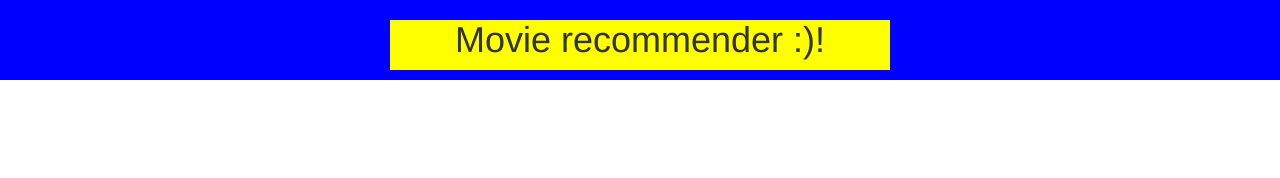
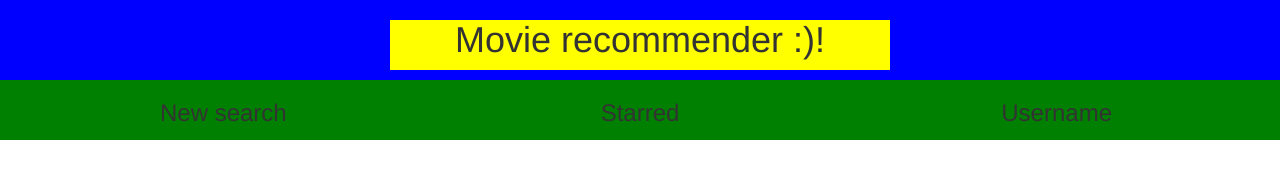
Before and after one commit to hoevik/01movieRecommend, a website: page views/index.html in a window 1280 px wide. Drawn offline with Linux system fonts and the light colour scheme; files that its build step writes are made by us from their sources; files whose address does not match are found by name.

Commit message:
fixed menu bar

```diff
--- a/public/styles/styles.css
+++ b/public/styles/styles.css
@@ -1,7 +1,7 @@
 .header {
   background-color: blue;
   height: 80px;
-  position:absolute;
+ -- abselute value --
 }
 .logo {
   margin: auto;
@@ -9,7 +9,12 @@
   height: 50px;
   width: 500px;
   text-align: center;
+}
+.menu {
+  height: 60px;
+  background-color: green;
+}
 
-
-
+.menuElement {
+  text-align: center;
 }
--- a/views/index.html
+++ b/views/index.html
@@ -23,6 +23,18 @@
       </div>
     </header>
 
+    <div class="menu col-md-12">
+      <div class="newSearch menuElement col-md-4">
+        <h3>New search</h3>
+      </div>
+      <div class="starred menuElement col-md-4">
+        <h3>Starred</h3>
+      </div>
+      <div class="user menuElement col-md-4">
+        <h3>Username</h3>
+      </div>
+    </div>
+
 
 
   </body>
```
